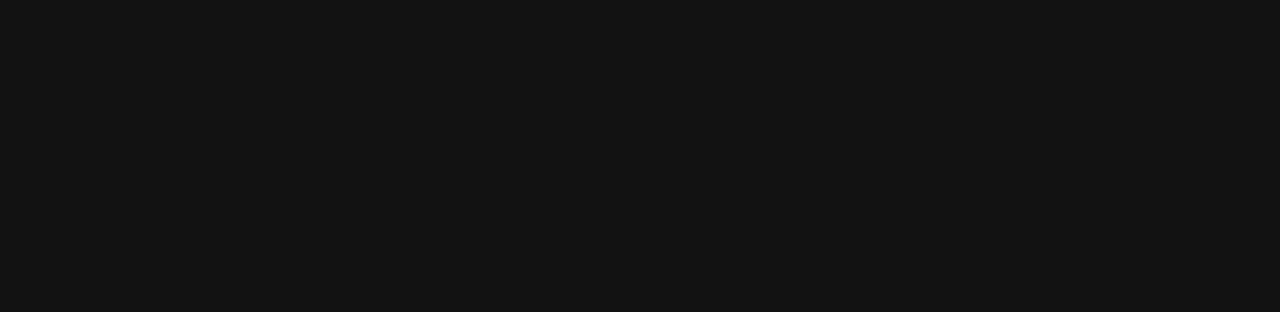
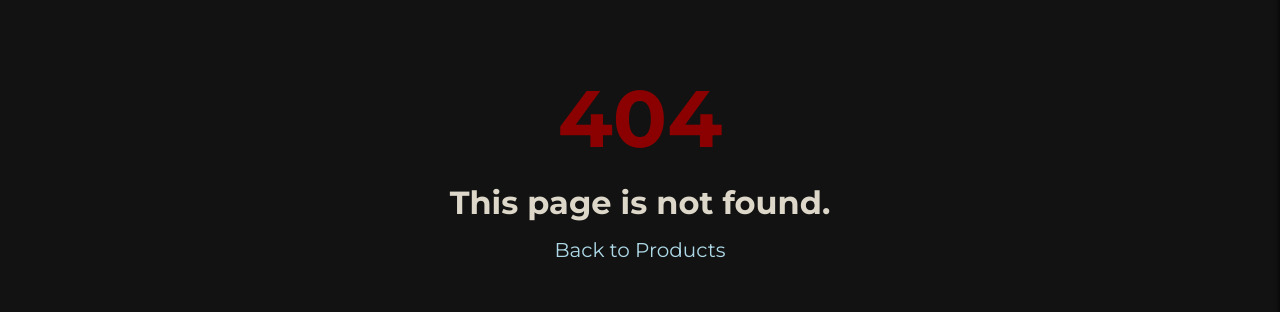
Before and after one commit to fatiharapoglu/shop-rgb, a React (Create React App) app: page /#/shop in a window 1280 px wide. Before the commit this address had no page. Shown: the part 302-614 px from the top of the page. Built offline with nearby package versions, Linux system fonts and the light colour scheme.

Commit message:
add custom 404 page

```diff
--- a/src/App.js
+++ b/src/App.js
@@ -1,11 +1,13 @@
-import React, { useEffect, useState } from "react";
+import { useEffect, useState } from "react";
 import { Route, Routes } from "react-router-dom";
-import Home from "./components/m-home";
-import Shop from "./components/c-shop";
-import About from "./components/c-about";
-import Nav from "./components/m-nav";
-import Footer from "./components/m-footer";
-import Snackbar from "./components/c-snackbar";
+
+import Home from "./components/Home";
+import Shop from "./components/Shop";
+import About from "./components/About";
+import Nav from "./components/Nav";
+import Footer from "./components/Footer";
+import Snackbar from "./components/Snackbar";
+import NotFound from "./components/404";
 
 const App = () => {
     const [basketList, setBasketList] = useState([]);
@@ -44,6 +46,7 @@
                     }
                 />
                 <Route path="/shop-rgb/about" element={<About />} />
+                <Route path="*" element={<NotFound />} />
             </Routes>
             <Footer />
             {isSnackbarOpen && <Snackbar snackbarText={snackbarText} />}
--- /dev/null
+++ b/src/components/404.js
@@ -0,0 +1,11 @@
+const NotFound = () => {
+    return (
+        <div className="not-found">
+            <h1 className="error-code">404</h1>
+            <h1>This page is not found.</h1>
+            <a href="/shop-rgb/#/shop-rgb/shop/all">Back to Products</a>
+        </div>
+    );
+};
+
+export default NotFound;
```
